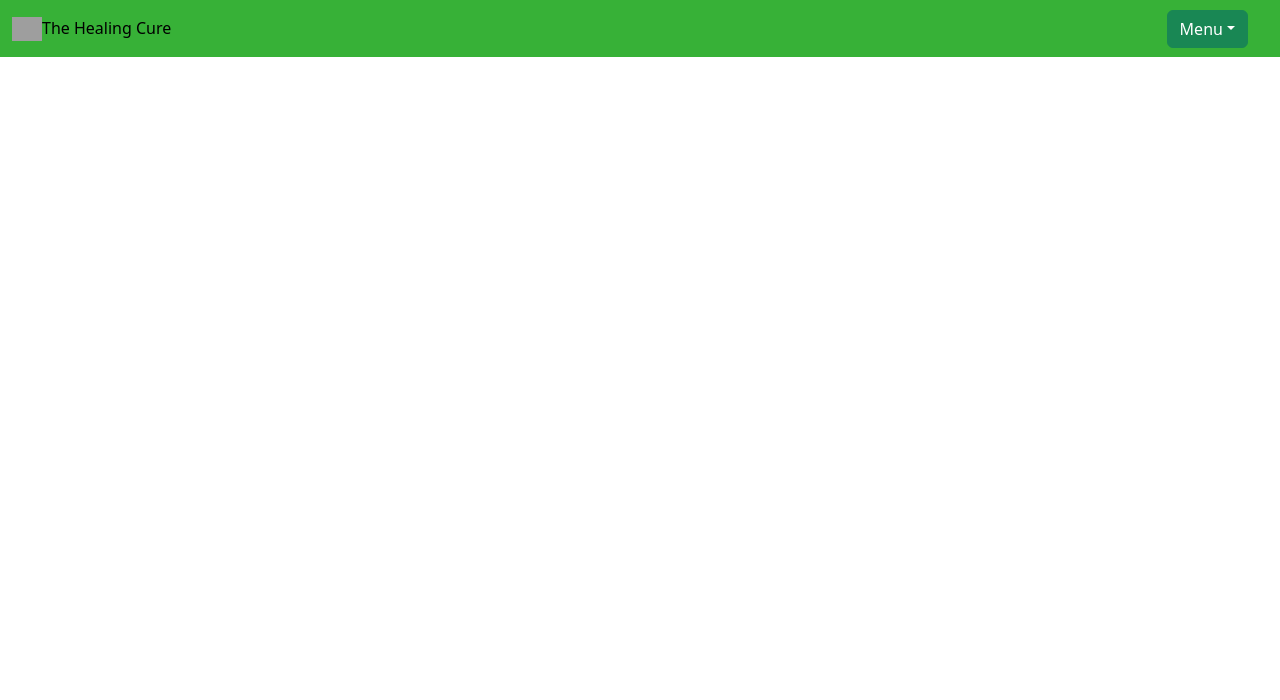
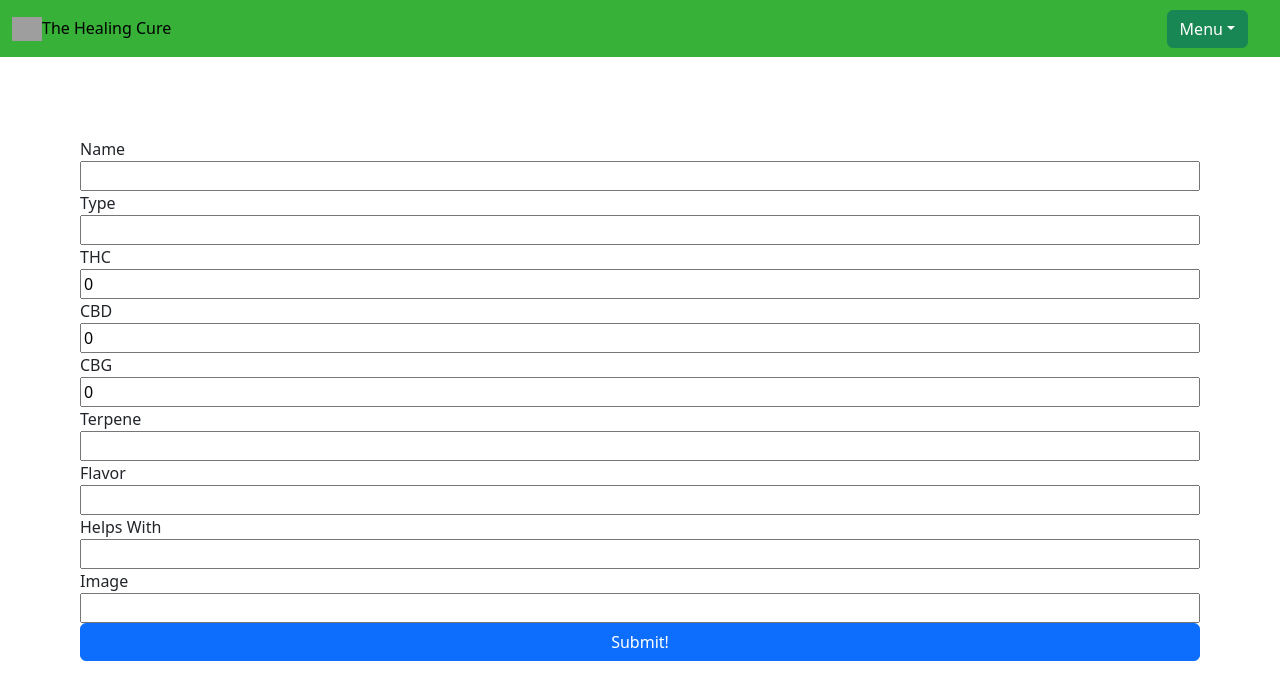
Before and after one commit to somemacsongs/the-healing-cure-client, a React (Create React App) app: page /explore/1/edit in a window 1280 px wide. Shown: the top 700 px of the page. Built offline with nearby package versions, Linux system fonts and the light colour scheme; no server answers; grey boxes are pictures that could not be loaded.

Commit message:
css explore, handleEdit, hover button

```diff
--- a/src/App.js
+++ b/src/App.js
@@ -6,6 +6,7 @@ import Explore from "./pages/Explore/Explore";
 import Navbar from "./components/Navbar/Navbar";
 import {Toaster} from "react-hot-toast"
 import AboutUs from "./pages/AboutUs/AboutUs";
+import Edit from "./pages/Edit/Edit";
 
 function App() {
   return (
@@ -17,6 +18,7 @@ function App() {
       />
       <Navbar />
       <Routes>
+        <Route path="/explore/:id/edit" element={<Edit />} />
         <Route path="/" element={<Home />} />
         <Route path="/create" element={<AddForm />} />
         <Route path="/explore/:id" element={<InfoPage />} />
--- a/src/components/Card/Card.js
+++ b/src/components/Card/Card.js
@@ -1,12 +1,24 @@
-import {Link} from "react-router-dom"
+import {Link, useNavigate} from "react-router-dom"
+import toast from "react-hot-toast"
+import style from "./Card.module.css"
 
 export default function Card(prop){
+    const navigate = useNavigate();
+
+    function handleEdit(strain){
+        if (strain.isLocked === false){
+          navigate(`/explore/${strain._id}/edit`);
+        } else {
+          toast.error("This strain cannot be edited")
+        }
+    };
+
     return (
-        <div className="card">
-            <img src={prop.strain.image} className="card-img-top" alt={prop.strain.name} />
+        <div className="card" style={{width:"20rem", marginTop:"2rem", marginLeft:"1.3rem"}}>
+            <img src={prop.strain.image} className="card-img-top" alt={prop.strain.name} style={{borderBottom:"solid gainsboro"}}/>
             <div className="card-body">
                 <h5 className="card-title">{prop.strain.name}</h5>
-                <p className="card-text">Helps with: {prop.strain.helpw}</p>
+                <p className="card-text" style={{height:"3rem"}}>Helps with: {prop.strain.helpw}</p>
             </div>
             <ul className="list-group list-group-flush">
                 <li className="list-group-item">Type: {prop.strain.type}</li>
@@ -14,13 +26,11 @@ export default function Card(prop){
                 <li className="list-group-item">CDB - CDG: {prop.strain.cbd}% - {prop.strain.cbg}%</li>
                 <li className="list-group-item">Flavor: {prop.strain.flavor}</li>
             </ul>
-            <div className="card-body">
+            <div className="card-body" style={{display: "flex", flexDirection: "row", gap: "0.7rem"}}>
                 <Link to={`/explore/${prop.strain._id}`}>
-                    <button className="btn btn-primary">Learn More</button>
+                    <button className={`btn btn-primary ${style.primary}`}>Learn More</button>
                 </Link>
-                <Link to={`/explore/${prop.strain._id}/edit`}>
-                    <button className="btn">Edit</button>
-                </Link>
+                <button className={`btn btn-secondary ${style.secondary}`} onClick={()=>{handleEdit(prop.strain)}}>Edit</button>
             </div>
         </div>
     )
--- /dev/null
+++ b/src/components/Card/Card.module.css
@@ -0,0 +1,12 @@
+.primary:hover{
+    cursor: pointer;
+    box-shadow: 0 0.2rem 1.3rem 0 rgb(0, 68, 128);
+    transition: transform 150ms;
+    transform: scale(1.02);
+}
+.secondary:hover{
+    cursor: pointer;
+    box-shadow: 0 0.2rem 1.3rem 0 rgb(66, 67, 66);
+    transition: transform 150ms;
+    transform: scale(1.02);
+}
--- a/src/components/MegaCard/MegaCard.js
+++ b/src/components/MegaCard/MegaCard.js
@@ -3,6 +3,8 @@ import Col from 'react-bootstrap/Col';
 import Row from 'react-bootstrap/Row';
 import Button from 'react-bootstrap/Button';
 import {Link} from "react-router-dom"
+import style from "./MegaCard.module.css"
+
 function MegaCard(props) {
   return (
     <Row xs={50} md={50} className="g-4">
@@ -14,7 +16,7 @@ function MegaCard(props) {
               <Card.Text>
                 {props.text}
               </Card.Text>
-              <Link to={props.link}><center><Button variant="primary">{props.button}</Button></center></Link>
+              <Link to={props.link}><center><Button variant="primary" className={style.primary}>{props.button}</Button></center></Link>
             </Card.Body>
           </Card>
         </Col>
--- /dev/null
+++ b/src/components/MegaCard/MegaCard.module.css
@@ -0,0 +1,6 @@
+.primary:hover{
+    cursor: pointer;
+    box-shadow: 0 0.2rem 1.3rem 0 rgb(0, 68, 128);
+    transition: transform 150ms;
+    transform: scale(1.02);
+}
--- /dev/null
+++ b/src/pages/Edit/Edit.js
@@ -0,0 +1,130 @@
+import {useParams, useNavigate} from "react-router-dom"
+import { useState, useEffect } from "react"
+import axios from "axios"
+import toast from "react-hot-toast"
+
+function Edit (){
+    const { id } = useParams();
+    const [form, setForm] = useState({
+        name: "",
+        type: "",
+        thc: 0,
+        cbd: 0,
+        cbg: 0,
+        terpene: "",
+        flavor: "",
+        helpw: "",
+        isLocked: true,
+        image: "",
+    });
+    const navigate = useNavigate();
+
+    useEffect(() => {
+      async function fetchStrain() {
+        try {
+          const response = await axios.get(
+            `https://ironrest.herokuapp.com/the-healing-cure/${id}`
+          );
+          delete response.data._id
+          setForm({ ...response.data });
+        } catch (err) {
+          console.log(err);
+        }
+      }
+      fetchStrain();
+    }, []);
+
+    function handleChange(e){
+        setForm({...form, [e.target.name]: e.target.value})
+    }
+
+    async function handleSubmit(e) {
+        e.preventDefault();
+        try {
+          const response = await axios.put(
+            `https://ironrest.herokuapp.com/the-healing-cure/${id}`,
+            form
+          );
+
+          navigate(`/explore/${id}`);
+          toast.success('Strain successfully edited!')
+
+          console.log(response);
+        } catch (err) {
+          console.log(err);
+        }
+      }
+
+    return (
+        <form onSubmit={handleSubmit} style={{display: "grid", margin: "5rem"}}>
+            <label htmlFor="name">Name</label>
+            <input
+                id="name"
+                name="name"
+                value={form.name}
+                onChange={handleChange}
+            />
+            <label htmlFor="type">Type</label>
+            <input
+                id="type"
+                name="type"
+                value={form.type}
+                onChange={handleChange}
+            />
+            <label htmlFor="thc">THC</label>
+            <input
+                id="thc"
+                name="thc"
+                value={form.thc}
+                onChange={handleChange}
+            />
+            <label htmlFor="cbd">CBD</label>
+            <input
+                id="cbd"
+                name="cbd"
+                value={form.cbd}
+                onChange={handleChange}
+            />
+            <label htmlFor="cbg">CBG</label>
+            <input
+                id="cbg"
+                name="cbg"
+                value={form.cbg}
+                onChange={handleChange}
+            />
+            <label htmlFor="terpeno">Terpene</label>
+            <input
+                id="terpene"
+                name="terpene"
+                value={form.terpene}
+                onChange={handleChange}
+            />
+            <label htmlFor="flavor">Flavor</label>
+            <input
+                id="flavor"
+                name="flavor"
+                value={form.flavor}
+                onChange={handleChange}
+            />
+            <label htmlFor="helpw">Helps With</label>
+            <input
+                id="helpw"
+                name="helpw"
+                value={form.helpw}
+                onChange={handleChange}
+            />
+            <label htmlFor="image">Image</label>
+            <input
+                id="image"
+                name="image"
+                value={form.image}
+                onChange={handleChange}
+            />
+
+
+            <button type="submit" className="btn btn-primary">Submit!</button>
+        </form>
+    );
+}
+
+export default Edit;
--- a/src/pages/InfoPage/InfoPage.js
+++ b/src/pages/InfoPage/InfoPage.js
@@ -2,6 +2,7 @@ import { useParams, Link, useNavigate } from "react-router-dom";
 import { useState, useEffect } from "react";
 import axios from "axios";
 import toast from "react-hot-toast"
+import style from "./InfoPage.module.css"
 
 
 function InfoPage (){
@@ -40,6 +41,15 @@ function InfoPage (){
         </span>
       ));
     }
+
+    function handleEdit(){
+      if (strain.isLocked === false){
+        navigate(`/explore/${id}/edit`);
+      } else {
+        toast.error("This strain cannot be edited")
+      }
+    }
+
     async function handleDelete(t) {
         try{
           await axios.delete(`https://ironrest.herokuapp.com/the-healing-cure/${id}`);
@@ -52,14 +62,24 @@ function InfoPage (){
 
 
     return (
-      <>
-        <img src={strain.image} alt={strain.name} />
-        <h1>Name: {strain.name}</h1>
-        <h4>THC level: {strain.thc}%</h4>
-        <h4>CBD level: {strain.cbd}%</h4>
-        <Link to={`/explore/${id}/edit`}><button>Editar</button></Link>
-        <button onClick={handleToast}>Deletar</button>
-      </>
+      <div className={style.container}>
+        <img src={strain.image} alt={strain.name} style={{width: "30rem", border:"solid green", borderRadius:"10px", marginRight:"2rem"}} />
+        <div>
+          <h1 style={{width: "30rem", marginBottom:"2rem"}}>{strain.name}</h1>
+          <h4>Type: {strain.type}</h4>
+          <h4>THC: {strain.thc}%</h4>
+          <h4>CBD: {strain.cbd}%</h4>
+          <h4>CBG: {strain.cbg}%</h4>
+          <h4>Terpene: {strain.terpene}</h4>
+          <h4>Flavor: {strain.flavor}</h4>
+          <h4>Helps with: {strain.helpw}</h4>
+          <div style={{display: "flex", flexDirection: "row", gap: "0.7rem", marginTop: "2rem", marginLeft:"1rem"}}>
+            <button className={`btn btn-primary ${style.primary}`} onClick={handleEdit}>Edit</button>
+            <button className={`btn btn-danger ${style.danger}`} onClick={handleToast}>Delete</button>
+            <Link to={`/explore`}><button className={`btn btn-warning ${style.warning}`}>Back to Explore</button></Link>
+          </div>
+        </div>
+      </div>
     );
 }
 
--- /dev/null
+++ b/src/pages/InfoPage/InfoPage.module.css
@@ -0,0 +1,34 @@
+.container{
+    display: flex;
+    flex-direction: row;
+    justify-content: space-evenly;
+    align-items: center;
+    width: 50%;
+    margin-left: 20rem;
+    margin-top: 3rem;
+}
+
+h4{
+    margin-left: 1rem;
+}
+
+.primary:hover{
+    cursor: pointer;
+    box-shadow: 0 0.2rem 1.3rem 0 rgb(0, 68, 128);
+    transition: transform 150ms;
+    transform: scale(1.02);
+}
+
+.warning:hover{
+    cursor: pointer;
+    box-shadow: 0 0.2rem 1.3rem 0 rgb(173, 173, 0);
+    transition: transform 150ms;
+    transform: scale(1.02);
+}
+
+.danger:hover{
+    cursor: pointer;
+    box-shadow: 0 0.2rem 1.3rem 0 rgb(128, 0, 0);
+    transition: transform 150ms;
+    transform: scale(1.02);
+}
```
Also changed, not shown: src/App.module.css (added, +27 -0 lines), src/components/AddCard/AddCard.js (+6 -6 lines).
